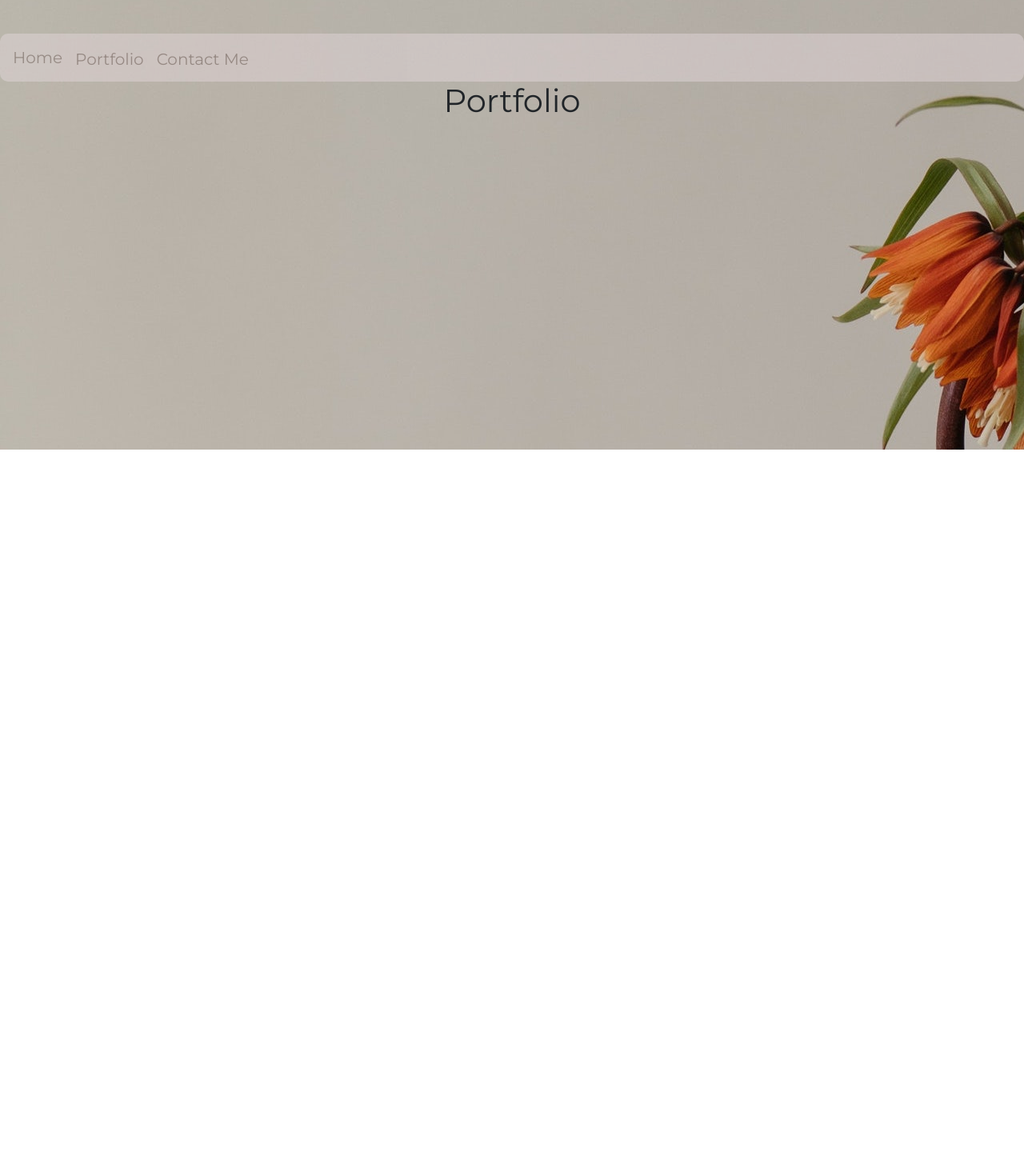
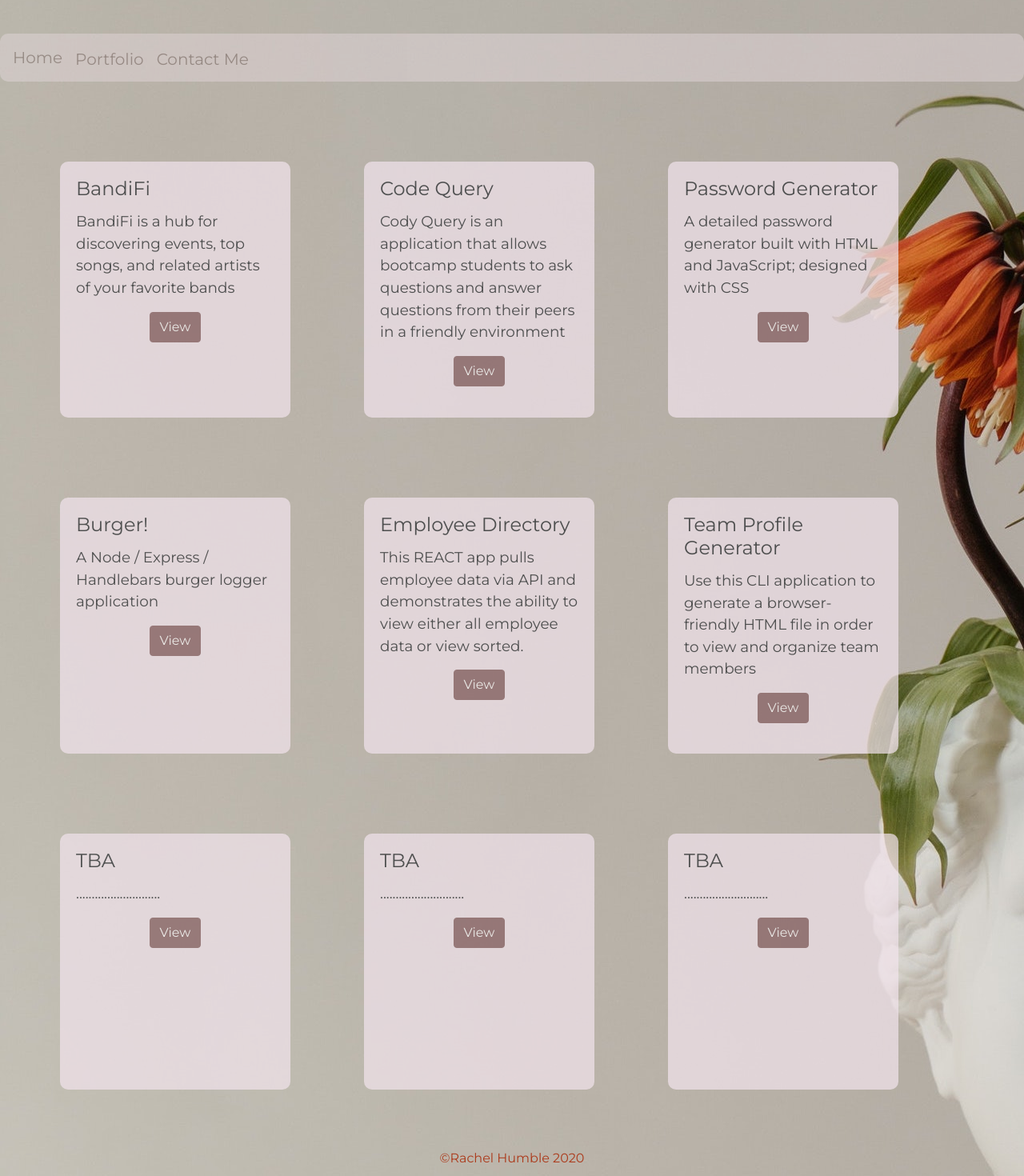
Before and after one commit to rachelhumble/rachelhumble.github.io, a React (Create React App) app: page /portfolio in a window 1280 px wide. Shown: the part 238-1708 px from the top of the page at 80% size. Before the commit the page ends 800 px from the top, so only its background shows below. Built offline with nearby package versions, Linux system fonts and the light colour scheme.

Commit message:
Portfolio component, GH Pages deploy info, and README

```diff
--- a/package.json
+++ b/package.json
@@ -6,6 +6,8 @@
     "@testing-library/jest-dom": "^4.2.4",
     "@testing-library/react": "^9.3.2",
     "@testing-library/user-event": "^7.1.2",
+    "gh-pages": "^2.2.0",
+    "homepage": "https://rachelhumble.github.io/react-portfolio",
     "react": "^16.13.1",
     "react-dom": "^16.13.1",
     "react-router-dom": "^5.2.0",
@@ -15,7 +17,8 @@
     "start": "react-scripts start",
     "build": "react-scripts build",
     "test": "react-scripts test",
-    "eject": "react-scripts eject"
+    "eject": "react-scripts eject",
+    "deploy": "gh-pages -d build"
   },
   "eslintConfig": {
     "extends": "react-app"
--- a/src/App.js
+++ b/src/App.js
@@ -1,5 +1,5 @@
 import React from 'react';
-import logo from './logo.svg';
+// import logo from './logo.svg';
 import './App.css';
 import { BrowserRouter as Router, Route } from "react-router-dom";
 import { HashRouter } from "react-router-dom";
@@ -8,6 +8,7 @@ import NavTabs from "./components/navtabs";
 import Main from "./pages/main";
 import Portfolio from "./pages/portfolio";
 import ContactMe from "./pages/contactme";
+// import Footer from "./components/footer";
 
 function App() {
   return (
--- /dev/null
+++ b/src/components/footer.js
@@ -0,0 +1,13 @@
+import React from "react";
+import "../styles/Footer.css";
+
+function Footer() {
+
+    return (
+        <>
+            <div className="footer">©Rachel Humble 2020</div>
+        </>
+    )
+}
+
+export default Footer
--- a/src/pages/contactme.js
+++ b/src/pages/contactme.js
@@ -1,9 +1,13 @@
 import React from "react";
+import Footer from "../components/footer";
 
 function ContactMe() {
 
     return (
-       <h1>Contact Me!</h1>
+        <>
+            <h1>Contact Me!</h1>
+            <Footer />
+        </>
     )
 }
 
--- a/src/pages/main.js
+++ b/src/pages/main.js
@@ -1,20 +1,28 @@
 import React from "react";
 import "../styles/Main.css";
-import image from "../images/me.jpg";
+// import image from "../images/me.jpg";
+// import Footer from "../components/footer";
 
-function Home() {
+function Main() {
 
     return (
-        <div className="card text-white">
+        <>
+        <div className="card text-white main-card">
             {/* <img className="card-img" src={image} alt="Profile" /> */}
             <div className="card-img-overlay">
                 <h5 className="card-title">About Me</h5>
                 <p className="card-text">Hi I'm Rachel Humble, currently a student of the UNC Coding Bootcamp. In addition to this course, I work on the support team for an email marketing software company, Bronto + Oracle. In my current role as a Support Engineer, I use troubleshooting skills to solve issues related to how Bronto's platform integrates with various client commerce sites. Completing this coding bootcamp course will both help me in my current job and open new opportunities for me to move within my own company. I'm so excited to see where the next six months take me!</p>
                 <p className="card-text">Before my time at Bronto + Oracle I was a "Genius" in 4 various Apple retail stores as I moved around North Carolina and New York City over the span of 7 years. I certainly benefitted from Apple's software and hardware repair training plus gained leadership skills as I facilitated training for newer Geniuses. Prior to Apple I worked at Starbucks while completing my BS in Biology at North Carolina State University.</p>
-                <p className="card-text">I'm originally from Asheville, NC but currently live in Durham, NC with my cat Bernie. In my personal time I enjoy seeing live music, drinking craft beer and training for marathons with my family. So far I'm the only person in my family to have run only one marathon, and am currently training for my second- the 2020 Chicago Marathon which will take place this October. Our family team is named "Shut Up Legs" because this is our favorite mantra during long runs and races (it really helps!).</p>
+                <p className="card-text final">I'm originally from Asheville, NC but currently live in Durham, NC with my cat Bernie. In my personal time I enjoy seeing live music, drinking craft beer and training for marathons with my family. So far I'm the only person in my family to have run only one marathon, and am currently training for my second- the 2020 Chicago Marathon which will take place this October. Our family team is named "Shut Up Legs" because this is our favorite mantra during long runs and races (it really helps!).</p>
+                <div>.</div>
+                <div>.</div>
+                <div>.</div>
             </div>
         </div>
+
+        {/* <Footer /> */}
+        </>
     )
 }
 
-export default Home
+export default Main
--- a/src/pages/portfolio.js
+++ b/src/pages/portfolio.js
@@ -1,9 +1,102 @@
 import React from "react";
+import Footer from "../components/footer";
+import "../styles/Portfolio.css";
 
 function Portfolio() {
 
     return (
-       <h1>Portfolio</h1>
+        <>
+        <div className="container portfolio-container">
+            <div className="row">
+                <div className="col">
+                    <div className="card app-card">
+                        <div className="card-body">
+                            <h5 className="card-title">BandiFi</h5>
+                            <p className="card-text">BandiFi is a hub for discovering events, top songs, and related artists of your favorite bands</p>
+                            <a href="https://rachelhumble.github.io/project1/" className="btn btn-primary">View</a>
+                        </div>
+                    </div>
+                </div>
+                <div className="col">
+                    <div className="card app-card">
+                        <div className="card-body">
+                            <h5 className="card-title">Code Query</h5>
+                            <p className="card-text">Cody Query is an application that allows bootcamp students to ask questions and answer questions from their peers in a friendly environment</p>
+                            <a href="https://code--query.herokuapp.com/" className="btn btn-primary">View</a>
+                        </div>
+                    </div>
+                </div>
+                <div className="col">
+                    <div className="card app-card">
+                        <div className="card-body">
+                            <h5 className="card-title">Password Generator</h5>
+                            <p className="card-text">A detailed password generator built with HTML and JavaScript; designed with CSS</p>
+                            <a href="https://rachelhumble.github.io/password_generator/" className="btn btn-primary">View</a>
+                        </div>
+                    </div>
+                </div>
+            </div>
+            <div className="row">
+                <div className="col">
+                    <div className="card app-card">
+                        <div className="card-body">
+                            <h5 className="card-title">Burger!</h5>
+                            <p className="card-text">A Node / Express / Handlebars burger logger application</p>
+                            <a href="https://rhumble-burger.herokuapp.com/" className="btn btn-primary">View</a>
+                        </div>
+                    </div>
+                </div>
+                <div className="col">
+                    <div className="card app-card">
+                        <div className="card-body">
+                            <h5 className="card-title">Employee Directory</h5>
+                            <p className="card-text">This REACT app pulls employee data via API and demonstrates the ability to view either all employee data or view sorted.</p>
+                            <a href="https://rachelhumble.github.io/employee-directory/" className="btn btn-primary">View</a>
+                        </div>
+                    </div>
+                </div>
+                <div className="col">
+                    <div className="card app-card">
+                        <div className="card-body">
+                            <h5 className="card-title">Team Profile Generator</h5>
+                            <p className="card-text">Use this CLI application to generate a browser-friendly HTML file in order to view and organize team members</p>
+                            <a href="https://github.com/rachelhumble/team-profile-generator" className="btn btn-primary">View</a>
+                        </div>
+                    </div>
+                </div>
+            </div>
+            <div className="row">
+                <div className="col">
+                    <div className="card app-card">
+                        <div className="card-body">
+                            <h5 className="card-title">TBA</h5>
+                            <p className="card-text">...........................</p>
+                            <a href="#" className="btn btn-primary">View</a>
+                        </div>
+                    </div>
+                </div>
+                <div className="col">
+                    <div className="card app-card">
+                        <div className="card-body">
+                            <h5 className="card-title">TBA</h5>
+                            <p className="card-text">...........................</p>
+                            <a href="#" className="btn btn-primary">View</a>
+                        </div>
+                    </div>
+                </div>
+                <div className="col">
+                    <div className="card app-card">
+                        <div className="card-body">
+                            <h5 className="card-title">TBA</h5>
+                            <p className="card-text">...........................</p>
+                            <a href="#" className="btn btn-primary">View</a>
+                        </div>
+                    </div>
+                </div>
+            </div>
+        </div>
+        <Footer />
+        </>
     )
 }
 
--- /dev/null
+++ b/src/styles/Footer.css
@@ -0,0 +1,6 @@
+.footer {
+    font-size: 1.0rem;
+    color: #AC3A1B;
+    margin-top: 25px;
+    padding: 10px;
+}
--- a/src/styles/Main.css
+++ b/src/styles/Main.css
@@ -8,6 +8,10 @@ body {
     margin-top: 100px;
     margin-left: 60px;
     border: none;
+}
+
+.final {
+    margin-bottom: 15px;
 }
 
 .card-text {
--- /dev/null
+++ b/src/styles/Portfolio.css
@@ -0,0 +1,46 @@
+.portfolio-container {
+    margin-right: 20%;
+    margin-bottom: 5%;
+}
+
+.app-card {
+    width: 18rem;
+    height: 20rem;
+    background-color: #f2e4ed !important;
+    opacity: 0.70;
+    border-radius: 10px;
+}
+
+.app-card:hover {
+    opacity: .95;
+}
+
+.btn-primary {
+    background-color: #875F63;
+    border-color: #875F63;
+}
+
+.btn-primary:hover {
+    background-color: rgb(87, 63, 65);
+    border-color: rgb(87, 63, 65);
+}
+
+.btn-primary:focus {
+    background-color: rgb(87, 63, 65);
+    border-color: rgb(87, 63, 65);
+}
+
+.btn-primary:active {
+    background-color: rgb(87, 63, 65);
+    border-color: rgb(87, 63, 65);
+}
+
+.btn-primary:visited {
+    background-color: rgb(87, 63, 65);
+    border-color: rgb(87, 63, 65);
+}
+
+.btn-primary:not(:disabled):not(.disabled):active:focus, .show>.btn-primary.dropdown-toggle:focus {
+    background-color: rgb(87, 63, 65);
+    border-color: rgb(87, 63, 65);
+}
```
Also changed, not shown: src/components/profileImage.js (deleted), 21 other files (tests, documents, lock files or other folders). Lines whose indentation alone changed are shown as unchanged.
